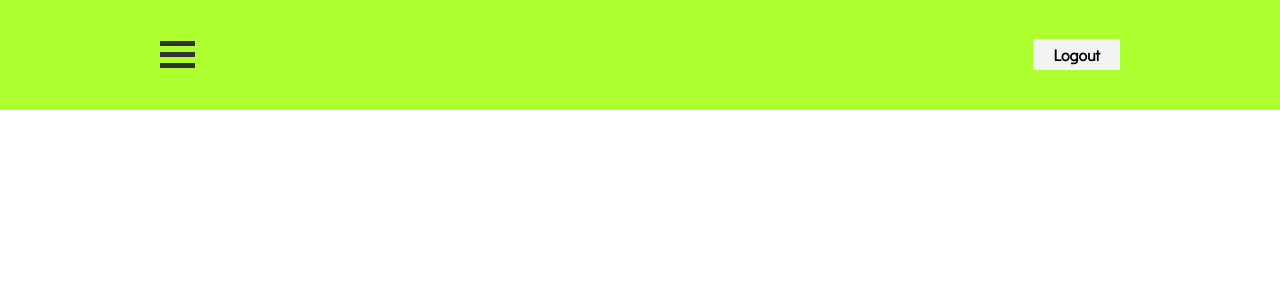
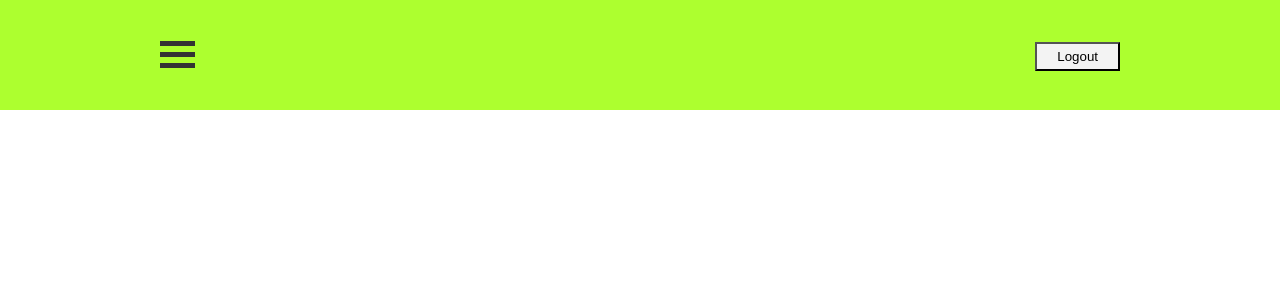
Before and after one commit to alexmat2on/Pictualize, a Flask app: template FlaskApp/templates/homepage.html in a window 1280 px wide. Shown: the top 300 px of the page. Run offline with Flask 2, Linux system fonts and the light colour scheme; the template is opened without the code that fills it, so the values that code supplies are empty.

Commit message:
homepage update

```diff
--- a/FlaskApp/static/styles/mainpage.css
+++ b/FlaskApp/static/styles/mainpage.css
@@ -20,13 +20,13 @@ header {
   overflow: hidden;
 }
 
-nav {
+.logout {
   float: right;
   line-height: 70px;
   font-weight: bolder;
 }
 
-nav li{
+button{
   display: inline-block;
   padding: 5px 20px;
   margin-left: 10px;
@@ -53,8 +53,6 @@ nav li{
   display: inline-block;
   padding-top: 15px;
   float: left;
-  /* display: none; */
-  /* cursor: pointer; */
 }
 
 .bar1, .bar2, .bar3 {
@@ -65,25 +63,7 @@ nav li{
   transition: 0.4s;
 }
 
-
-/* rotate bar1 */
-/* .change .bar1 {
-  -webkit-transform: rotate(-45deg) translate(-9px, 6px);
-          transform: rotate(-45deg) translate(-9px, 6px);
-} */
-
-/* fade out second bar */
-/* .change .bar2 {
-  opacity: 0;
-} */
-
-/* rotate last bar */
-/* .change .bar3 {
-  -webkit-transform: rotate(45deg) translate(-8px, -8px);
-          transform: rotate(45deg) translate(-8px, -8px);
-} */
-
-.Sidebar-content a {
+.Sidebar a {
     padding: 8px 8px 8px 32px;
     text-decoration: none;
     font-size: 25px;
@@ -114,8 +94,6 @@ nav li{
 }
 
 
-
-
 /*----------- footer ----------------*/
 
 .footer{
--- a/FlaskApp/templates/homepage.html
+++ b/FlaskApp/templates/homepage.html
@@ -18,10 +18,8 @@
       <div id="logo">
         <!---PLACE THE LOGO PICTUALIZE--->
       </div>
-      <div class="navigate">
-        <nav>
-          <li>Logout</li>
-        </nav>
+      <div class="logout">
+        <button type="button">Logout</button>
       </div>
       <span style="font-size:30px;cursor:pointer" onclick="openSidebar()">
         <div class="sidebar-icon" onclick="myFunction(this)">
@@ -32,28 +30,12 @@
       </span>
     </div>
   </header>
-  <div id="SidebarContainer" class="sidebar">
-    <div class="Sidebar-content">
-      <a href="javascript:void(0)" class="closebtn" onclick="closeSidebar()">
-        <div id="icon-close" class="sidebar-icon">
-          <div class="bar1"></div>
-          <div class="bar2"></div>
-          <div class="bar3"></div>
-        </div>
-      </a>
-      <!-- access databse for following list -->
-      <a href="$">User Settings</a>
-      <a href="#">About</a>
-      <a href="#">Contact</a>
-
-    </div>
-    <span style="font-size:30px;cursor:pointer" onclick="openSidebar()">
-      <div class="sidebar-icon" onclick="myFunction(this)">
-        <div class="bar1"></div>
-        <div class="bar2"></div>
-        <div class="bar3"></div>
-      </div>
-    </span>
+  <div id="Sidebar-content" class="sidebar">
+    <a href="javascript:void(0)" class="closebtn" onclick="closeSidebar()">&times;</a>
+    <!-- access databse for following list -->
+    <a href="$">User Settings</a>
+    <a href="#">About</a>
+    <a href="#">Contact</a>
   </div>
 
   {% for pic in picLinks %}
@@ -70,7 +52,7 @@
 
     //animated sidebar
     function openSidebar(){
-      document.getElementById("SidebarContainer").style.width="250px";
+      document.getElementById("SidebarContainer").style.width="300px";
     }
     function closeSidebar(){
       document.getElementById("SidebarContainer").style.width="0";
```
